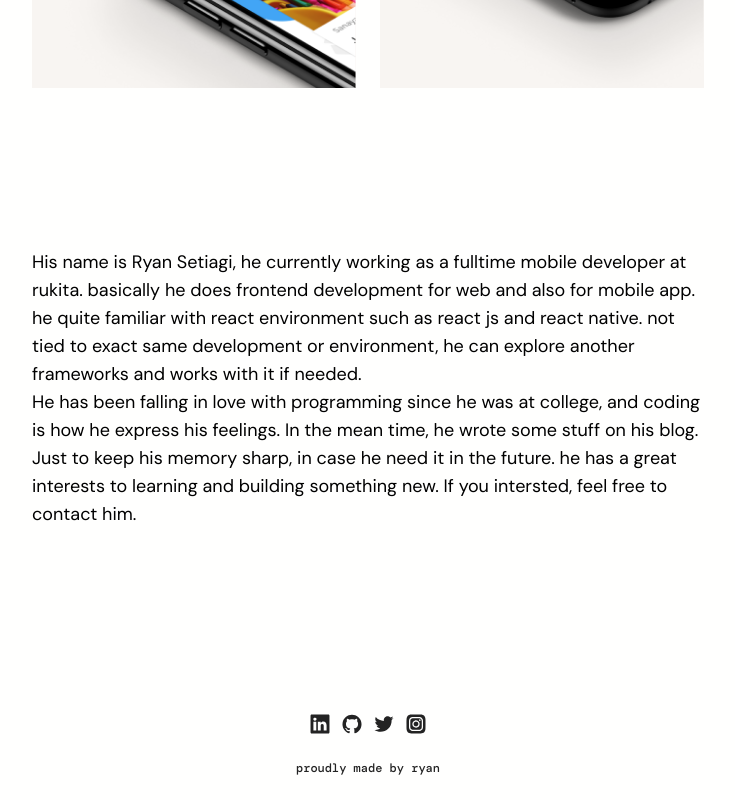
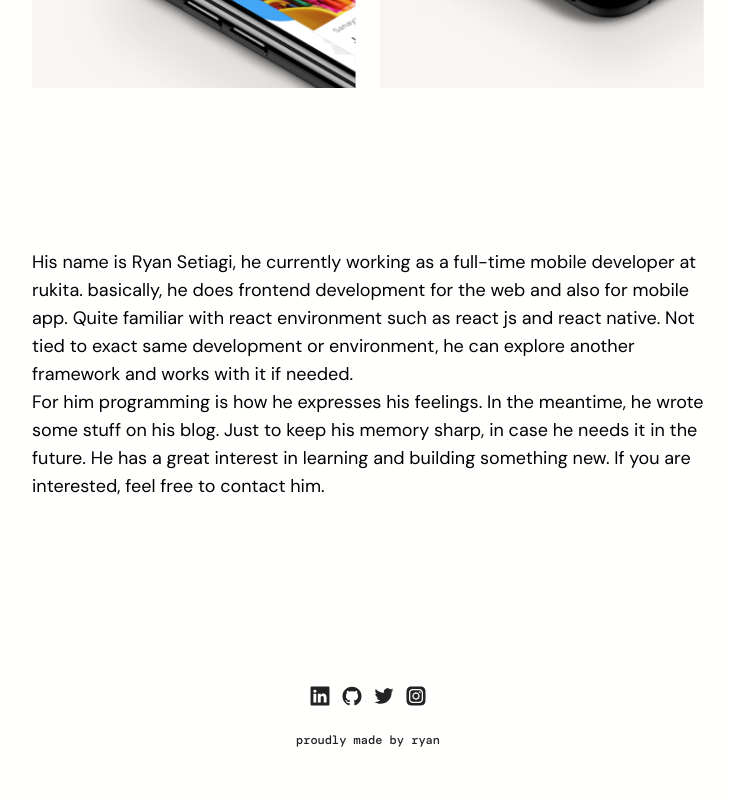
Before and after one commit to masbossun/masbossun-next, a Next.js app: page / in a window 1280 px wide. Shown: the part 1176-1976 px from the top of the page, without its empty margins (272-1007 px from the left). After the commit the page ends 1948 px from the top, so only its background shows below. Built offline with nearby package versions, Linux system fonts and the light colour scheme; a web font is replaced by a local one; what @tailwindcss/typography would draw is missing.

Commit message:
fix grammar issue and added empty page for contacts and works

```diff
--- a/components/navbar.tsx
+++ b/components/navbar.tsx
@@ -132,6 +132,12 @@ const NavMenu = () => {
             <h1>blog</h1>
           </a>
           <a
+            href="/works"
+            className="mb-4 focus:outline-none focus:underline text-black-primary dark:text-white-primary"
+          >
+            <h1>works</h1>
+          </a>
+          <a
             href="/contacts"
             className="mb-4 focus:outline-none focus:underline text-black-primary dark:text-white-primary"
           >
--- a/pages/blog/index.tsx
+++ b/pages/blog/index.tsx
@@ -1,5 +1,6 @@
 import { format, parseISO } from "date-fns";
 import { GetStaticProps, NextPage } from "next";
+import Head from "next/head";
 import { FC } from "react";
 import { Footer } from "../../components/footer";
 import Navbar from "../../components/navbar";
@@ -19,6 +20,9 @@ interface Props {
 const Page: NextPage<Props> = ({ posts }) => {
   return (
     <>
+      <Head>
+        <title>blog | masbossun.dev</title>
+      </Head>
       <header>
         <Navbar />
       </header>
--- /dev/null
+++ b/pages/contacts.tsx
@@ -0,0 +1,17 @@
+import Head from "next/head";
+import Navbar from "../components/navbar";
+
+const Contacts = () => {
+  return (
+    <>
+      <Head>
+        <title>contacts | masbossun.dev</title>
+      </Head>
+      <header>
+        <Navbar />
+      </header>
+    </>
+  );
+};
+
+export default Contacts;
--- a/pages/index.tsx
+++ b/pages/index.tsx
@@ -1,3 +1,4 @@
+import Head from "next/head";
 import { FC } from "react";
 import { Footer } from "../components/footer";
 import Navbar from "../components/navbar";
@@ -5,6 +6,9 @@ import Navbar from "../components/navbar";
 export default function Home() {
   return (
     <>
+      <Head>
+        <title>masbossun.dev</title>
+      </Head>
       <header>
         <Navbar />
       </header>
@@ -44,22 +48,21 @@ export default function Home() {
         </div>
         <div className="my-20 md:my-40 prose md:prose-lg dark:prose-dark max-w-none">
           <p>
-            His name is Ryan Setiagi, he currently working as a fulltime mobile
-            developer at <a href="https://rukita.co">rukita</a>. basically he
-            does frontend development for web and also for mobile app. he quite
+            His name is Ryan Setiagi, he currently working as a full-time mobile
+            developer at <a href="https://rukita.co">rukita</a>. basically, he
+            does frontend development for the web and also for mobile app. Quite
             familiar with react environment such as{" "}
             <a href="https://reactjs.org">react js</a> and{" "}
-            <a href="https://reactnative.dev">react native</a>. not tied to
+            <a href="https://reactnative.dev">react native</a>. Not tied to
             exact same development or environment, he can explore another
-            frameworks and works with it if needed.
+            framework and works with it if needed.
           </p>
           <p>
-            He has been falling in love with programming since he was at
-            college, and coding is how he express his feelings. In the mean
-            time, he wrote some stuff on his blog. Just to keep his memory
-            sharp, in case he need it in the future. he has a great interests to
-            learning and building something new. If you intersted, feel free to
-            contact him.
+            For him programming is how he expresses his feelings. In the
+            meantime, he wrote some stuff on his <a href="/blog">blog</a>. Just
+            to keep his memory sharp, in case he needs it in the future. He has
+            a great interest in learning and building something new. If you are
+            interested, feel free to <a href="/contacts">contact</a> him.
           </p>
         </div>
       </main>
--- /dev/null
+++ b/pages/works.tsx
@@ -0,0 +1,17 @@
+import Head from "next/head";
+import Navbar from "../components/navbar";
+
+const Contacts = () => {
+  return (
+    <>
+      <Head>
+        <title>works | masbossun.dev</title>
+      </Head>
+      <header>
+        <Navbar />
+      </header>
+    </>
+  );
+};
+
+export default Contacts;
```
